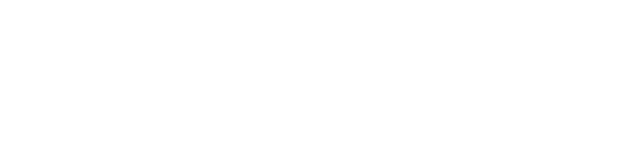
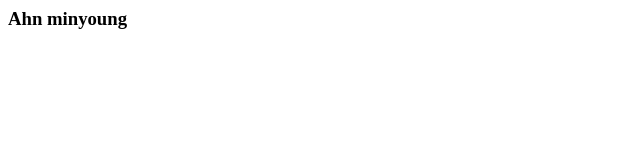
Before and after one commit to anrh0213/first-noona-project, a plain HTML site: page index.html in a window 1280 px wide. Shown: the whole page, without its empty margins (0-640 px from the left). Drawn offline with Linux system fonts and the light colour scheme.

Commit message:
21.12.22_(2)

```diff
--- a/index.html
+++ b/index.html
@@ -1,7 +1,7 @@
 <html>
 <body>
     <h3>
-
+        Ahn minyoung
 
     </h3>
 
```
